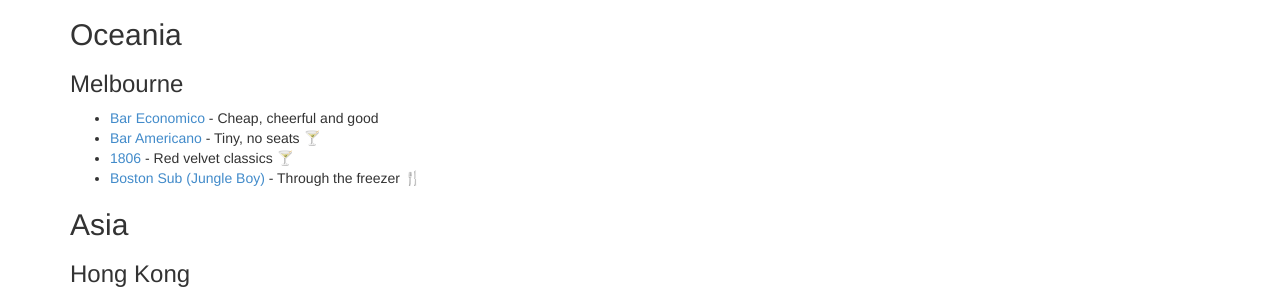
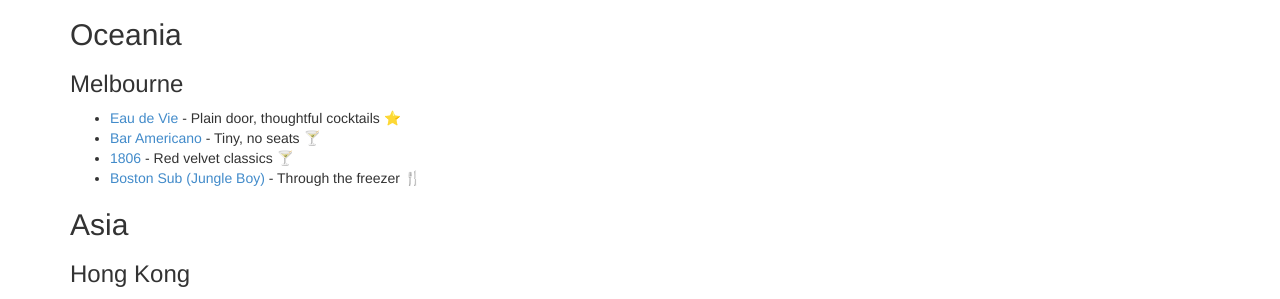
Before and after one commit to CocktailStandards/CocktailStandards.github.io, a Jekyll site: the page built from index.md, in a window 1280 px wide and 900 px high, scrolled down 726 px. Shown: the part 299-598 px from the top of the window. Built offline with Jekyll 4.4.1, drawn with Linux system fonts in a browser that asks for light colours.

Commit message:
Add Eau de Vie

```diff
--- a/index.md
+++ b/index.md
@@ -56,7 +56,7 @@ show_nav: true
 
 ### Melbourne
 
-* [Bar Economico](http://www.bareconomico.com.au/) - Cheap, cheerful and good
+* [Eau de Vie](http://eaudevie.com.au/melbourne/) - Plain door, thoughtful cocktails ⭐️
 * [Bar Americano](https://www.facebook.com/baramericanomel) - Tiny, no seats  🍸
 * [1806](http://www.1806.com.au) - Red velvet classics 🍸
 * [Boston Sub (Jungle Boy)](http://www.bostonsub.com.au) - Through the freezer 🍴
```
